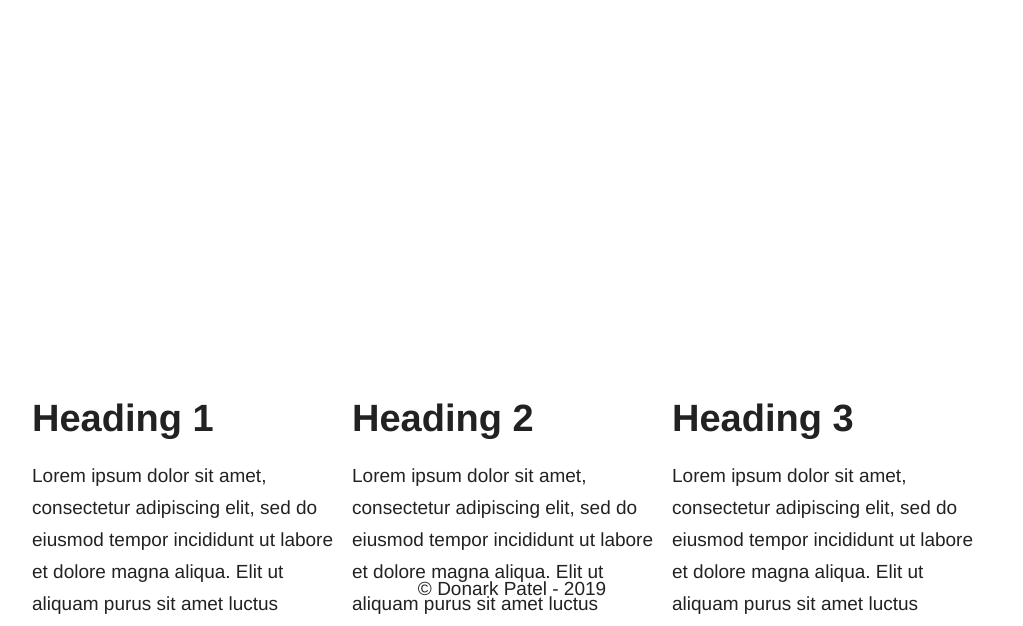
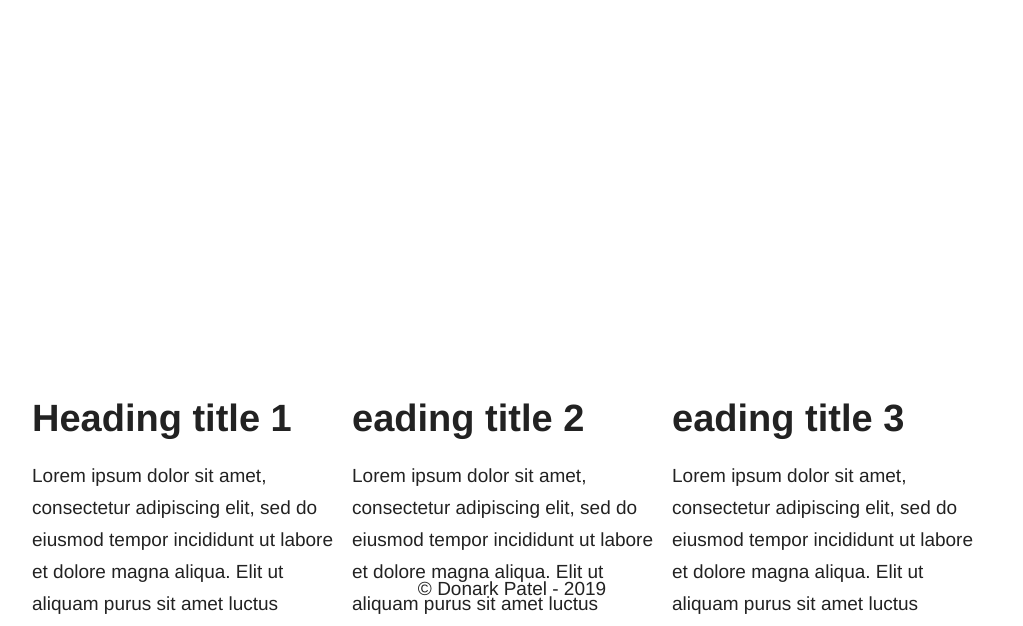
Before and after one commit to DP663/DonarkPatelMiniProject2, a plain HTML site: page index.html in a window 1280 px wide. Shown: the part 163-789 px from the top of the page, without its empty margins (128-1151 px from the left). Drawn offline with Linux system fonts and the light colour scheme.

Commit message:
Feature: Heading changed

```diff
--- a/index.html
+++ b/index.html
@@ -39,7 +39,7 @@
   <div id="callouts">
     <div class="callout float_left">
       <div class="title">
-        <h1>Heading 1</h1>
+        <h1>Heading title 1</h1>
       </div>
       <div class="content float_left">
         Lorem ipsum dolor sit amet, consectetur adipiscing elit, sed do eiusmod tempor incididunt ut labore et dolore magna aliqua. Elit ut aliquam purus sit amet luctus venenatis. Volutpat odio facilisis mauris sit amet massa vitae tortor condimentum. Pellentesque massa placerat duis ultricies lacus sed turpis tincidunt id. Magna sit amet purus gravida quis blandit. Ut lectus arcu bibendum at. Justo laoreet sit amet cursus sit amet dictum. Orci nulla pellentesque dignissim enim. Semper feugiat nibh sed pulvinar proin gravida hendrerit. Sed velit dignissim sodales ut eu.
@@ -47,7 +47,7 @@
     </div>
     <div class="callout float_left">
       <div class="title">
-        <h1>Heading 2</h1>
+        <h1>eading title 2</h1>
       </div>
       <div class="content">
         Lorem ipsum dolor sit amet, consectetur adipiscing elit, sed do eiusmod tempor incididunt ut labore et dolore magna aliqua. Elit ut aliquam purus sit amet luctus venenatis. Volutpat odio facilisis mauris sit amet massa vitae tortor condimentum. Pellentesque massa placerat duis ultricies lacus sed turpis tincidunt id. Magna sit amet purus gravida quis blandit. Ut lectus arcu bibendum at. Justo laoreet sit amet cursus sit amet dictum. Orci nulla pellentesque dignissim enim. Semper feugiat nibh sed pulvinar proin gravida hendrerit. Sed velit dignissim sodales ut eu.
@@ -55,7 +55,7 @@
     </div>
     <div class="callout float_left">
       <div class="title">
-        <h1>Heading 3</h1>
+        <h1>eading title 3</h1>
       </div>
       <div class="content">
         Lorem ipsum dolor sit amet, consectetur adipiscing elit, sed do eiusmod tempor incididunt ut labore et dolore magna aliqua. Elit ut aliquam purus sit amet luctus venenatis. Volutpat odio facilisis mauris sit amet massa vitae tortor condimentum. Pellentesque massa placerat duis ultricies lacus sed turpis tincidunt id. Magna sit amet purus gravida quis blandit. Ut lectus arcu bibendum at. Justo laoreet sit amet cursus sit amet dictum. Orci nulla pellentesque dignissim enim. Semper feugiat nibh sed pulvinar proin gravida hendrerit. Sed velit dignissim sodales ut eu.
```
